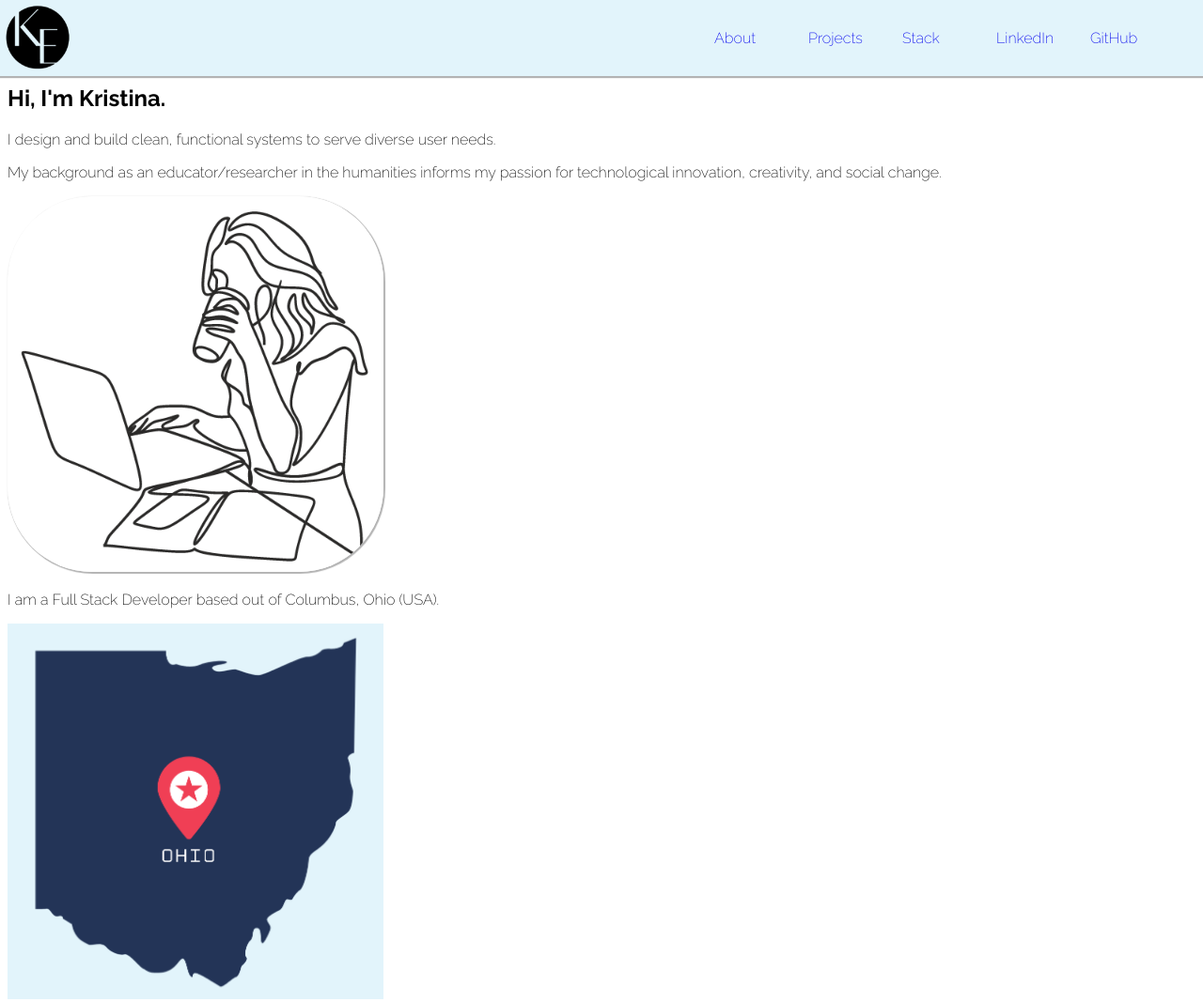
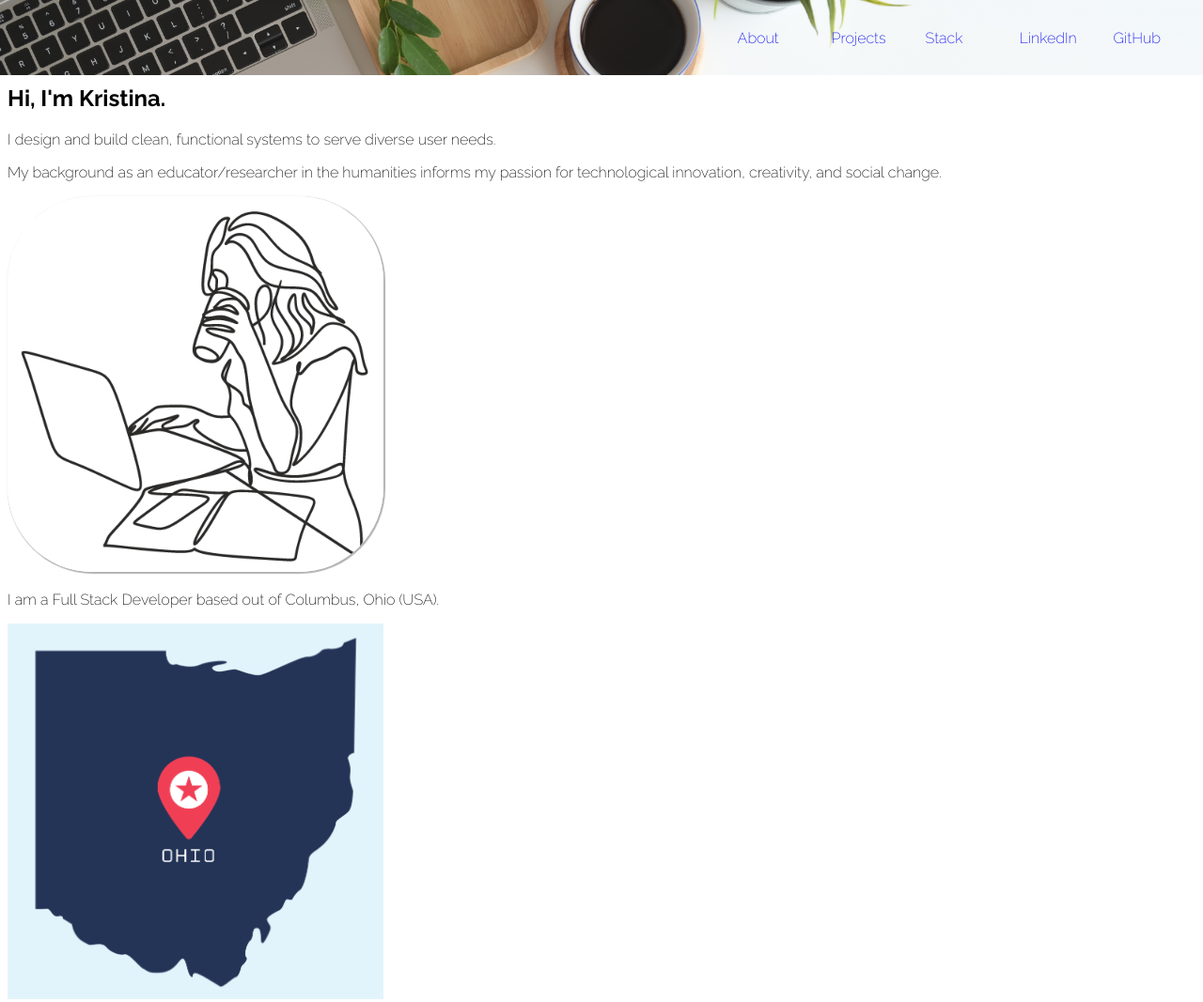
Before and after one commit to kescondo/kescondo.github.io, a plain HTML site: page index.html in a window 1280 px wide. Shown: the top 1067 px of the page at 94% size. Drawn offline with Linux system fonts and the light colour scheme.

Commit message:
updated nav photo

```diff
--- a/index.html
+++ b/index.html
@@ -15,7 +15,8 @@
 
 <body>
     <header class="navigation-container">
-        <img src="assets\initials-logos\initials-logo-only-1.png" id="nav-logo" />
+        <img src="assets\header-image.png" id="header-image" />
+        <!-- <img src="assets\initials-logos\initials-logo-only-1.png" id="nav-logo" /> -->
         <ul class="navigation-items">
             <li>
                 <a href="#about">About </a>
@@ -44,7 +45,7 @@
                     informs my passion for technological
                     innovation, creativity, and social change. </p>
                 <img src="assets\monoline-profile-picture-white.png" alt="Abstract image of a person sipping coffee" id="profile-picture" />
-                </div>
+            </div>
             <div id="based-in-ohio">
                 <p>I am a Full Stack Developer based out of Columbus, Ohio (USA). </p>
                 <img src="assets\columbus-ohio.png" alt="Image of Ohio with a pin marking Columbus" id="columbus-ohio" />
--- a/resources/style.css
+++ b/resources/style.css
@@ -12,10 +12,22 @@ body {
   position: fixed;
   top: 0px;
   left: 0px;
-  z-index: 1;
-  background-color: #E2F4FB;
-  box-shadow: 1px 1px 1px 1px rgb(179, 179, 179);
+  z-index: 2;
+  /* background-color: #E2F4FB; */
+  /* box-shadow: 1px 1px 1px 1px rgb(179, 179, 179); */
   /* background-color: blue; */
+}
+
+#header-image {
+  position: fixed;
+  top: 0px;
+  left: 0px;
+  z-index: -2;
+  width: 100vw;
+  height: 80px;
+  opacity: .95;
+  object-fit: cover;
+  object-position: 100% 0;
 }
 
 #nav-logo {
@@ -29,13 +41,13 @@ body {
 .navigation-items {
   display: flex;
   list-style-type: none;
-  margin-left: 50%;
+  margin-left: 57%;
 }
 
 .navigation-items li {
   display: inline-block;
   width: 100px;
-  padding: 3% 0%;
+  padding: 3%;
 }
 
 .navigation-items a {
```
Also changed, not shown: assets/header-image.png (added).
